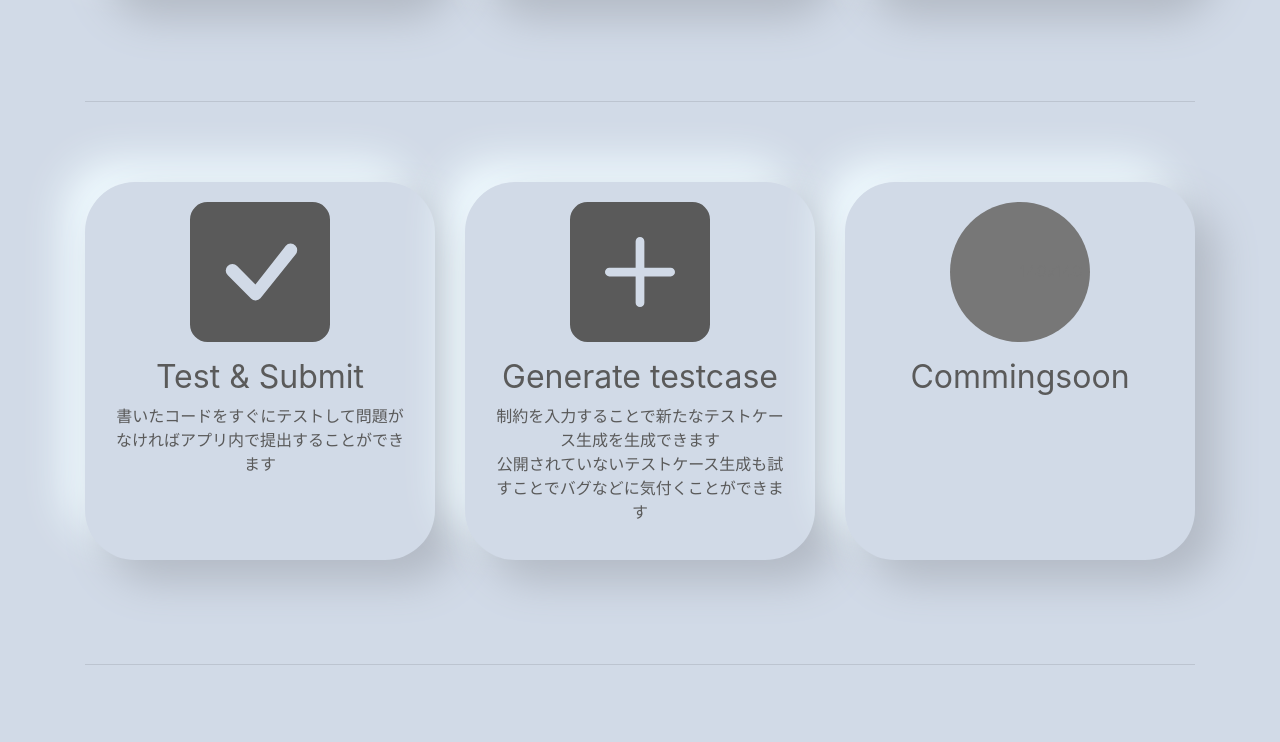
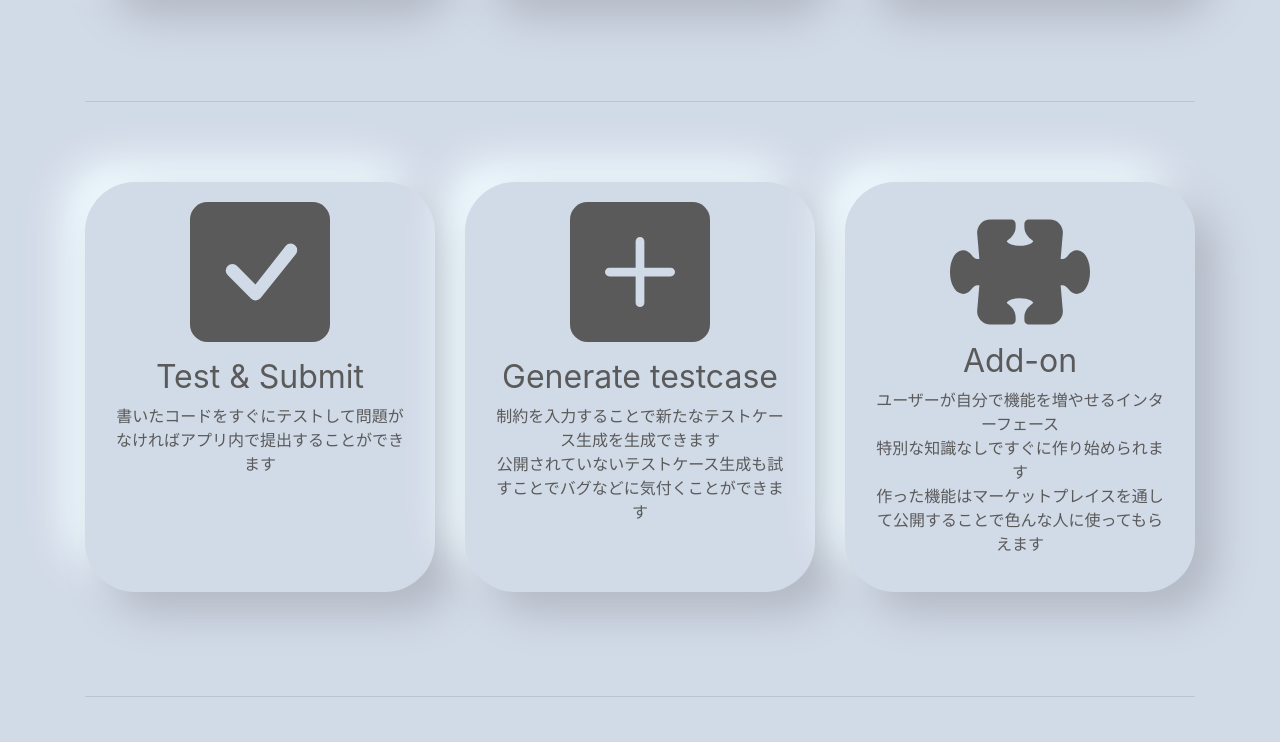
Before and after one commit to adenohitu/Hisui-introduce, a plain HTML site: page docs/index.html in a window 1280 px wide. Shown: the part 1101-1843 px from the top of the page. Drawn offline with nearby package versions, Linux system fonts and the light colour scheme; some packages are replaced by stand-ins of ours; a script that the page names is missing.

Commit message:
add:Add-onの説明を追加

```diff
--- a/docs/index.html
+++ b/docs/index.html
@@ -51,10 +51,10 @@
 
               <div class="d-flex flex-column flex-md-row">
                 <a href="./docs" class="btn button-custom-me mx-2 mb-3"
-                  >ドキュメント</a
+                  >ドキュメント-準備中-</a
                 >
                 <a href="./download" class="btn button-custom-me mx-2 mb-3"
-                  >ダウンロード</a
+                  >ダウンロード-準備中-</a
                 >
               </div>
               <!-- v0.0.1-bata -->
@@ -190,21 +190,23 @@
           <div class="col-lg-4">
             <div class="box-custom-me px-3 h-100">
               <svg
-                class="bd-placeholder-img rounded-circle mb-3"
                 width="140"
                 height="140"
                 xmlns="http://www.w3.org/2000/svg"
-                role="img"
-                aria-label="Placeholder: 140x140"
-                preserveAspectRatio="xMidYMid slice"
-                focusable="false"
+                width="16"
+                height="16"
+                fill="currentColor"
+                class="bi bi-puzzle-fill"
+                viewBox="0 0 16 16"
               >
-                <title>Placeholder</title>
-                <rect width="100%" height="100%" fill="#777" />
-                <text x="50%" y="50%" fill="#777" dy=".3em">140x140</text>
+                <path
+                  d="M3.112 3.645A1.5 1.5 0 0 1 4.605 2H7a.5.5 0 0 1 .5.5v.382c0 .696-.497 1.182-.872 1.469a.459.459 0 0 0-.115.118.113.113 0 0 0-.012.025L6.5 4.5v.003l.003.01c.004.01.014.028.036.053a.86.86 0 0 0 .27.194C7.09 4.9 7.51 5 8 5c.492 0 .912-.1 1.19-.24a.86.86 0 0 0 .271-.194.213.213 0 0 0 .036-.054l.003-.01v-.008a.112.112 0 0 0-.012-.025.459.459 0 0 0-.115-.118c-.375-.287-.872-.773-.872-1.469V2.5A.5.5 0 0 1 9 2h2.395a1.5 1.5 0 0 1 1.493 1.645L12.645 6.5h.237c.195 0 .42-.147.675-.48.21-.274.528-.52.943-.52.568 0 .947.447 1.154.862C15.877 6.807 16 7.387 16 8s-.123 1.193-.346 1.638c-.207.415-.586.862-1.154.862-.415 0-.733-.246-.943-.52-.255-.333-.48-.48-.675-.48h-.237l.243 2.855A1.5 1.5 0 0 1 11.395 14H9a.5.5 0 0 1-.5-.5v-.382c0-.696.497-1.182.872-1.469a.459.459 0 0 0 .115-.118.113.113 0 0 0 .012-.025L9.5 11.5v-.003l-.003-.01a.214.214 0 0 0-.036-.053.859.859 0 0 0-.27-.194C8.91 11.1 8.49 11 8 11c-.491 0-.912.1-1.19.24a.859.859 0 0 0-.271.194.214.214 0 0 0-.036.054l-.003.01v.002l.001.006a.113.113 0 0 0 .012.025c.016.027.05.068.115.118.375.287.872.773.872 1.469v.382a.5.5 0 0 1-.5.5H4.605a1.5 1.5 0 0 1-1.493-1.645L3.356 9.5h-.238c-.195 0-.42.147-.675.48-.21.274-.528.52-.943.52-.568 0-.947-.447-1.154-.862C.123 9.193 0 8.613 0 8s.123-1.193.346-1.638C.553 5.947.932 5.5 1.5 5.5c.415 0 .733.246.943.52.255.333.48.48.675.48h.238l-.244-2.855z"
+                />
               </svg>
-              <h2>Commingsoon</h2>
-              <p></p>
+              <h2>Add-on</h2>
+              <p>
+                ユーザーが自分で機能を増やせるインターフェース<br />特別な知識なしですぐに作り始められます<br />作った機能はマーケットプレイスを通して公開することで色んな人に使ってもらえます
+              </p>
             </div>
           </div>
         </div>
```
